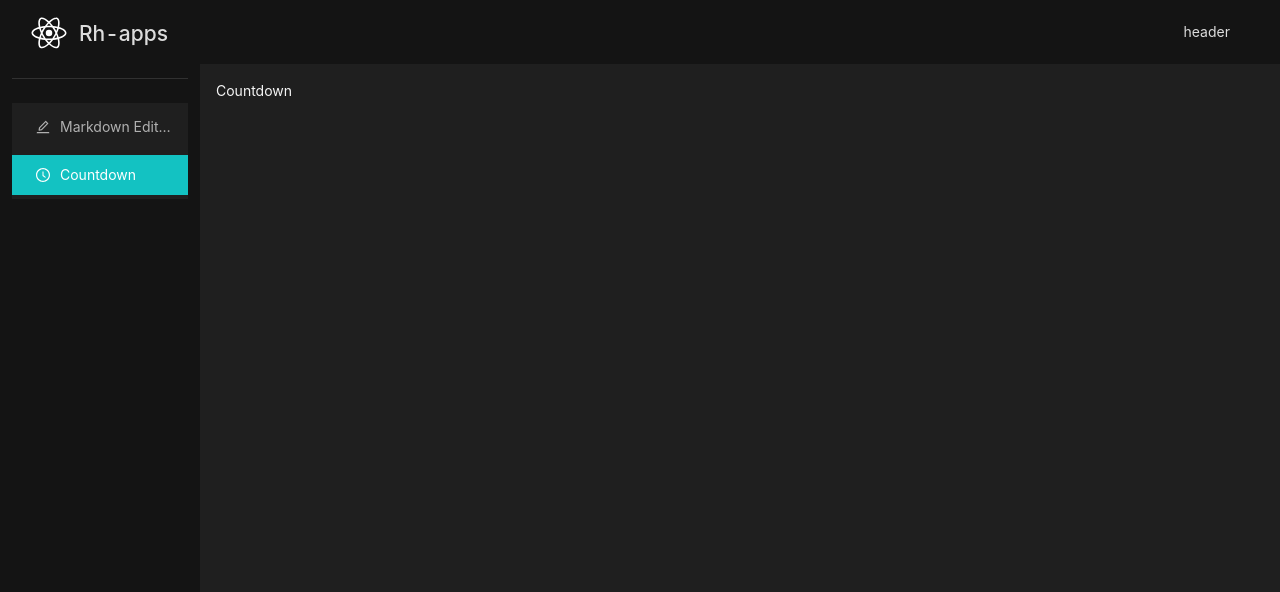
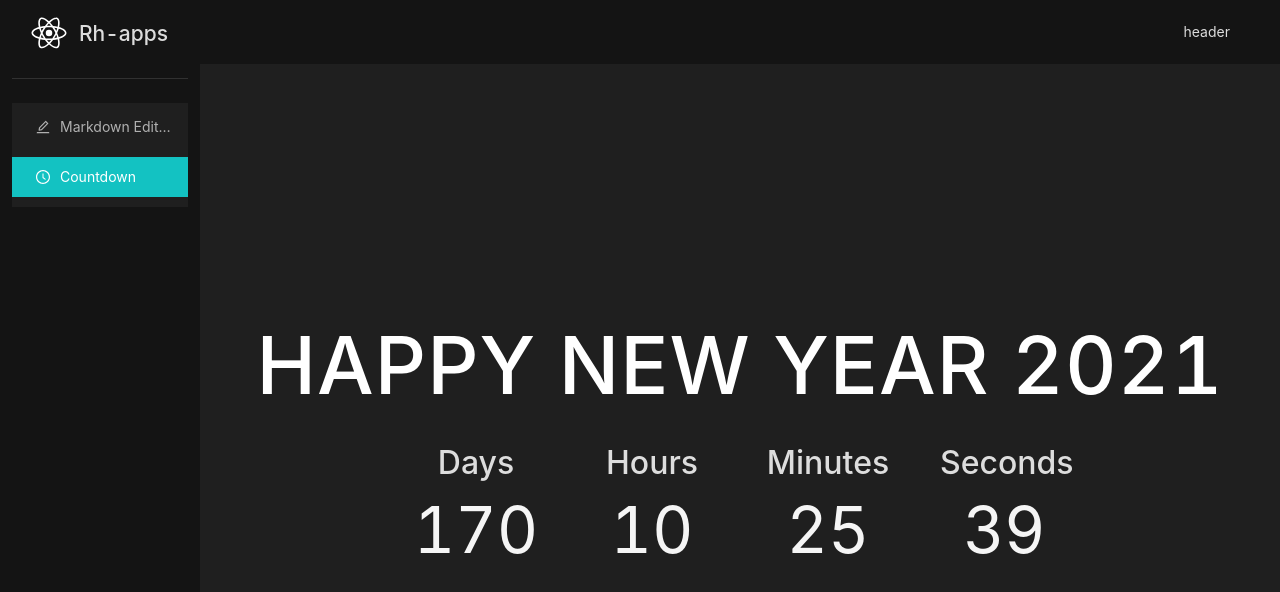
Before and after one commit to Nagai-Nano/rh-apps, a React (Create React App) app: page /markdown-editor in a window 1280 px wide. Both pictures are taken after a click on the item "Countdown". Shown: the top 592 px of the page. Built offline with nearby package versions, Linux system fonts and the light colour scheme.

Commit message:
Create countdown app

```diff
--- a/src/components/Layout/SideMenu.js
+++ b/src/components/Layout/SideMenu.js
@@ -21,7 +21,7 @@ function AppSideMenu() {
         defaultSelectedKeys={['markdown-editor']}
       >
         {routes.map(({ key, title, path, icon }) => (
-          <Menu.Item key={key} icon={icon}>
+          <Menu.Item style={{ marginBottom: 10 }} key={key} icon={icon}>
             <NavLink exact to={path}>
               {title}
             </NavLink>
--- /dev/null
+++ b/src/pages/Countdown/Styles.js
@@ -0,0 +1,41 @@
+import styled from 'styled-components';
+
+export const PageContainer = styled.div`
+  height: 100%;
+  display: flex;
+  flex-direction: column;
+  justify-content: center;
+  align-items: center;
+`;
+
+export const CountdownTitle = styled.h1`
+  font-size: 5rem;
+  color: #fff;
+  display: block;
+  text-transform: uppercase;
+  letter-spacing: 1px;
+  margin-bottom: 10px;
+`;
+
+export const CountdownWrapper = styled.div`
+  display: flex;
+
+  .countdown {
+    width: 8rem;
+    text-align: center;
+
+    &:not(:last-child) {
+      margin-right: 3rem;
+    }
+
+    > h4 {
+      font-size: 2rem;
+      margin-bottom: 10px;
+    }
+
+    > span {
+      font-size: 4rem;
+      line-height: 1;
+    }
+  }
+`;
--- a/src/pages/Countdown/index.js
+++ b/src/pages/Countdown/index.js
@@ -1,7 +1,62 @@
-import React from 'react';
+import React, { useState, useEffect, useRef } from 'react';
+
+import { PageContainer, CountdownTitle, CountdownWrapper } from './Styles';
+
+const NEW_YEAR = new Date('2021 01 01').getTime();
 
 function Countdown() {
-  return <div>Countdown</div>;
+  const [timeLeft, setTimeLeft] = useState(0);
+  const intervalId = useRef(null);
+
+  useEffect(() => {
+    intervalId.current = setInterval(() => {
+      const current = new Date().getTime();
+      const diff = NEW_YEAR - current;
+
+      if (diff < 1000) {
+        clearInterval(intervalId.current);
+        setTimeLeft(0);
+        return;
+      }
+
+      setTimeLeft(diff);
+    }, 1000);
+
+    return () => clearInterval(intervalId.current);
+  });
+
+  const pad0 = (num) => {
+    return num.toString().padStart(2, '0');
+  };
+
+  const days = ~~(timeLeft / 86400000);
+  const hours = ~~((timeLeft % 86400000) / 3600000);
+  const minutes = ~~((timeLeft % 3600000) / 60000);
+  const seconds = ~~((timeLeft % 60000) / 1000);
+
+  return (
+    <PageContainer>
+      <CountdownTitle>Happy New Year 2021</CountdownTitle>
+      <CountdownWrapper>
+        <div className="countdown">
+          <h4>Days</h4>
+          <span>{pad0(days)}</span>
+        </div>
+        <div className="countdown">
+          <h4>Hours</h4>
+          <span>{pad0(hours)}</span>
+        </div>
+        <div className="countdown">
+          <h4>Minutes</h4>
+          <span>{pad0(minutes)}</span>
+        </div>
+        <div className="countdown">
+          <h4>Seconds</h4>
+          <span>{pad0(seconds)}</span>
+        </div>
+      </CountdownWrapper>
+    </PageContainer>
+  );
 }
 
 export default Countdown;
```
